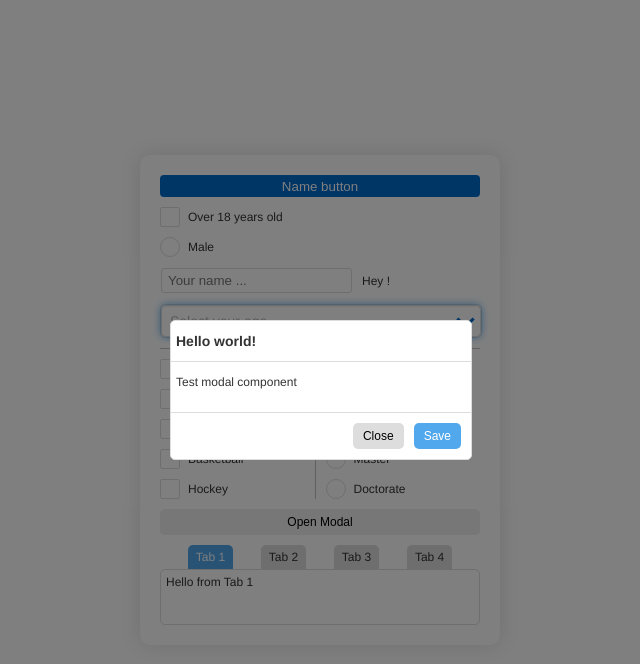
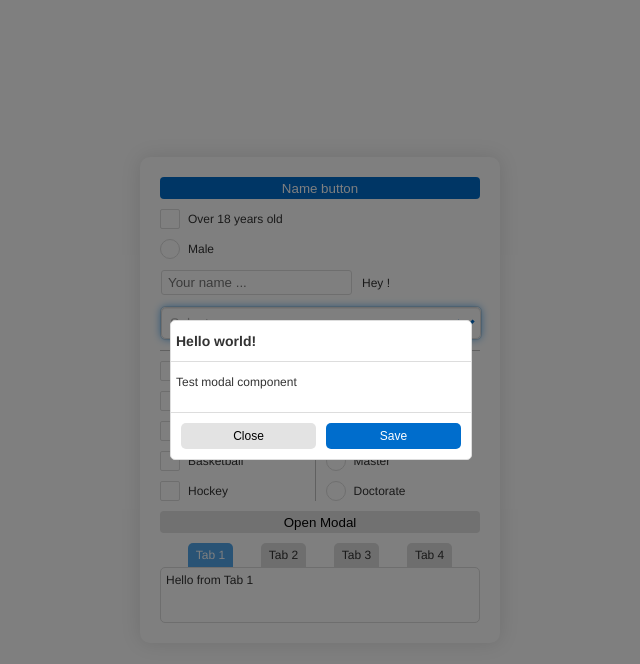
Before and after one commit to poS31d0n/components-vue-3, a Vue app: page / in a window 1280 px wide. Both pictures are taken after a click on the button "Open Modal". Shown: the top 664 px of the page, without its empty margins (320-960 px from the left). Built offline with nearby package versions, Linux system fonts and the light colour scheme.

Commit message:
fix Modal

```diff
--- a/src/app/App.vue
+++ b/src/app/App.vue
@@ -56,13 +56,17 @@
       />
     </div>
 
+    <Button class="button" @click="testModal.openModal = true" type="default">Open Modal</Button>
     <Modal
-      @btnModalClick="clickBtnModal"
+      v-if="testModal.openModal"
+      @close="testModal.openModal = false"
       :title="testModal.title"
 
       :text="testModal.text"
       :buttons="testModal.buttons"
-    />
+    >
+
+    </Modal>
 
     <Tabs>
       <Tab title="Tab 1">Hello from Tab 1</Tab>
@@ -168,15 +172,23 @@ export default {
 
       testModal: {
         buttons: [
-          { id: 21, name: "Close", type: "close", onClick: "btnClose" },
-          { id: 22, name: "Save", type: "save", onClick: "btnSave" },
+          { id: 21, name: "Close", type: "default", onClick: () => this.btnClose () , },
+          { id: 22, name: "Save", type: "primary", onClick: () => this.btnSave () },
         ],
         text: "Test modal component",
         title: "Hello world!",
+        openModal: false,
       },
+
     };
   },
   methods: {
+    btnClose() {
+      this.testModal.openModal = false;
+    },
+    btnSave() {
+
+    },
     getValue(itemCheckbox) {
       if (this.dataCheckbox.find((item) => item == itemCheckbox) === undefined)
         this.dataCheckbox.push(itemCheckbox);
@@ -201,10 +213,6 @@ export default {
     selectOptions(option) {
       this.valueSelect = option;
     },
-    clickBtnModal(e, click) {
-      console.log(e.target);
-      console.log(click);
-    }
   },
 };
 </script>
--- a/src/components/Modal/Modal.vue
+++ b/src/components/Modal/Modal.vue
@@ -1,9 +1,7 @@
 <template>
-  <button class="button" @click="open = true">Open Modal</button>
-
   <Teleport to="body">
-    <div v-if="open" class="modal">
-      <div class="modal__container">
+    <div class="modal">
+      <div class="modal__container" ref="target">
         <slot name="title">
           <div class="modal__container__header">
             <div class="modal__container__header_title">{{ title }}</div>
@@ -16,14 +14,14 @@
         </slot>
         <slot name="buttons">
           <div class="modal__container__footer">
-            <button
+            <Button
               v-for="button in buttons"
+              :type="button.type"
               :key="button.id"
-              :class="['button', `button_${button.type}`]"
-              @click="clickModal($event, button.onClick), (open = false)"
+              @click="button.onClick"
             >
               {{ button.name }}
-            </button>
+            </Button>
           </div>
         </slot>
       </div>
@@ -32,15 +30,13 @@
 </template>
 
 <script>
-import { defineProps, defineEmits } from "vue";
+import { ref } from 'vue'
+import { onClickOutside } from '@vueuse/core'
+import { Button } from '..';
 
 export default {
   name: "Modal",
-  data() {
-    return {
-      open: false,
-    };
-  },
+  components: { Button },
   props: {
     buttons: {
       default: [],
@@ -55,15 +51,13 @@ export default {
       type: String,
     },
   },
-  emits: ["btnModalClick"],
-  methods: {
-    hide() {
-      console.log("click registered");
-      this.$emit("close");
-    },
-    clickModal(event, click) {
-      this.$emit("btnModalClick", event, click);
-    },
+  emits: ['close'],
+  setup({ emit }) {
+    const target = ref (null);
+    onClickOutside(target, (event) => emit('close'));
+    return {
+      target,
+    };
   },
 };
 </script>
```
